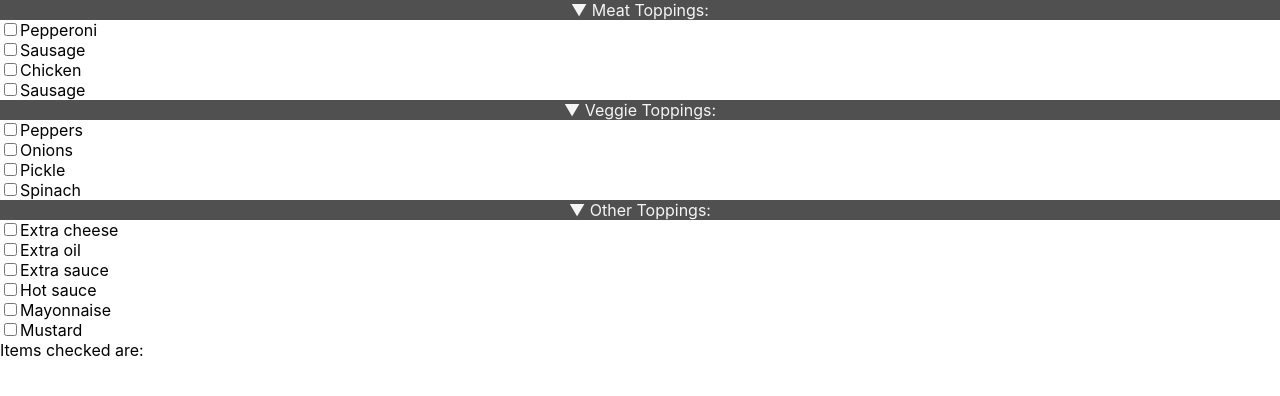
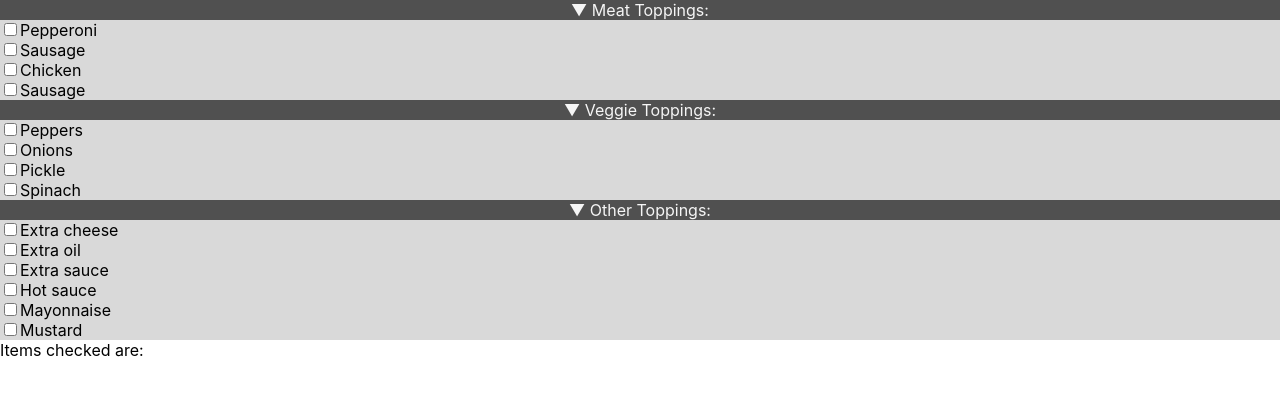
Before and after one commit to mamendez1006/prep-a-pizza, a React (Create React App) app: page / in a window 1280 px wide. Shown: the top 396 px of the page. Built offline with nearby package versions, Linux system fonts and the light colour scheme.

Commit message:
Add gray background to topping options

```diff
--- a/src/App.css
+++ b/src/App.css
@@ -43,3 +43,7 @@
   color:whitesmoke;
   text-align: center;
 }
+
+.list-container {
+  background: #D9D9D9;
+}
```
